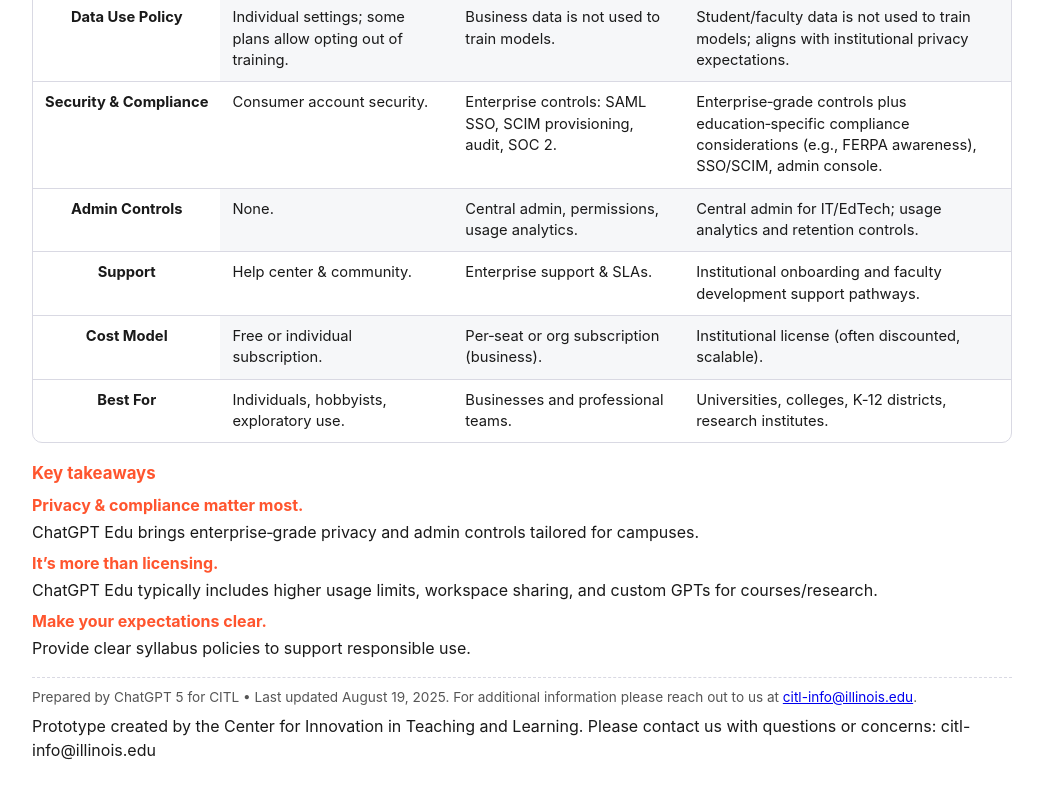
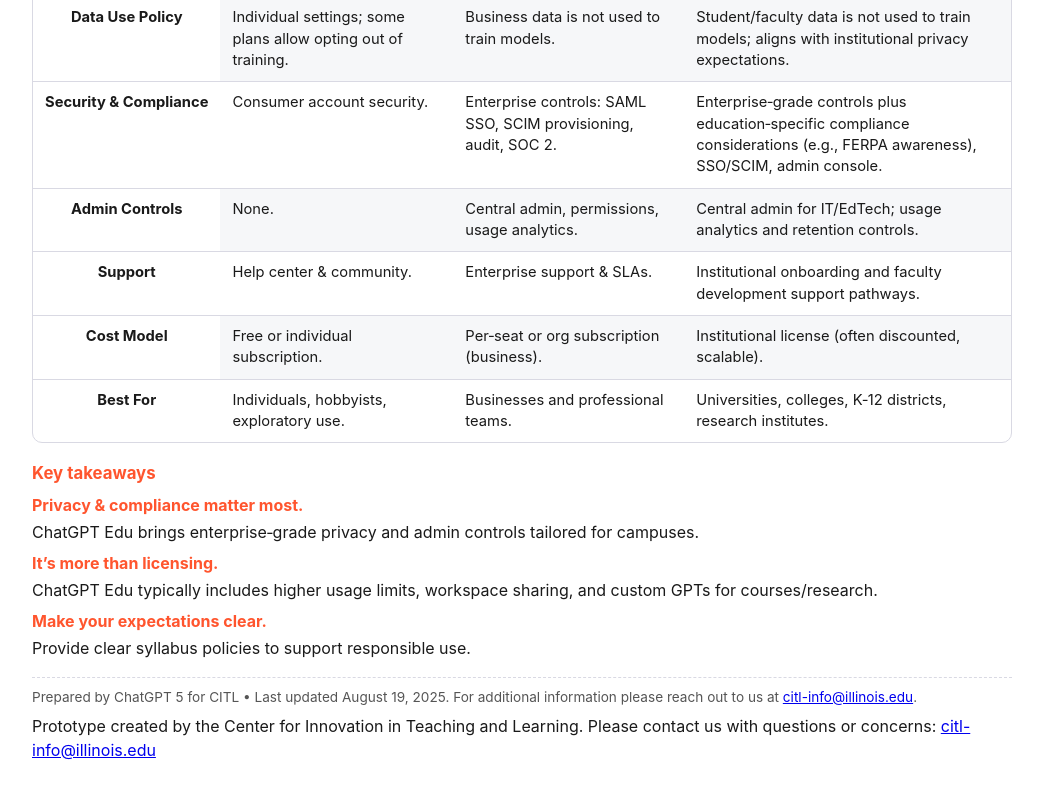
Before and after one commit to JimWentworth/GenAI-Testing, a plain HTML site: page ChatGPT_Edu_Comparison_Sheet.html in a window 1280 px wide. Shown: the part 599-1397 px from the top of the page, without its empty margins (118-1161 px from the left). Drawn offline with Linux system fonts and the light colour scheme.

Commit message:
Make footer email clickable across HTML pages

```diff
--- a/ChatGPT_Edu_Comparison_Sheet.html
+++ b/ChatGPT_Edu_Comparison_Sheet.html
@@ -230,7 +230,7 @@
 
     <p class="foot">Prepared by ChatGPT 5 for CITL • Last updated August 19, 2025. For additional information please reach out to us at <a href="mailto:citl-info@illinois.edu">citl-info@illinois.edu</a>.</p>
     <footer>
-      Prototype created by the Center for Innovation in Teaching and Learning. Please contact us with questions or concerns: citl-info@illinois.edu
+        Prototype created by the Center for Innovation in Teaching and Learning. Please contact us with questions or concerns: <a href="mailto:citl-info@illinois.edu">citl-info@illinois.edu</a>
     </footer>
   </div>
 </body>
```
Also changed, not shown: Blooms-Sorterv1.html (+1 -1 lines), ChatGPT_Edu_Comparison_Sheet_UIUC.html (+1 -1 lines), ChatGPT_Edu_Comparison_Sheet_UIUC_v2.html (+1 -1 lines), ChatGPT_Edu_Comparison_Sheet_UIUC_v3.html (+1 -1 lines), StudyMaster.html (+1 -1 lines), StudySprintFormatter.html (+1 -1 lines), glossary.html (+1 -1 lines), index.html (+1 -1 lines), testing.html (+1 -1 lines), workload-calculator.html (+1 -1 lines).
